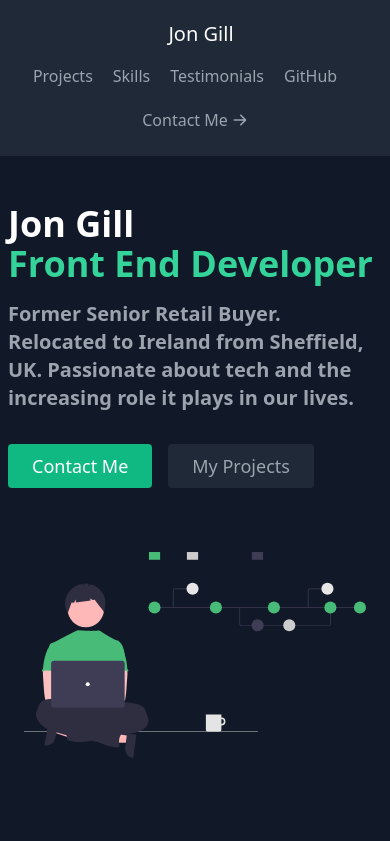
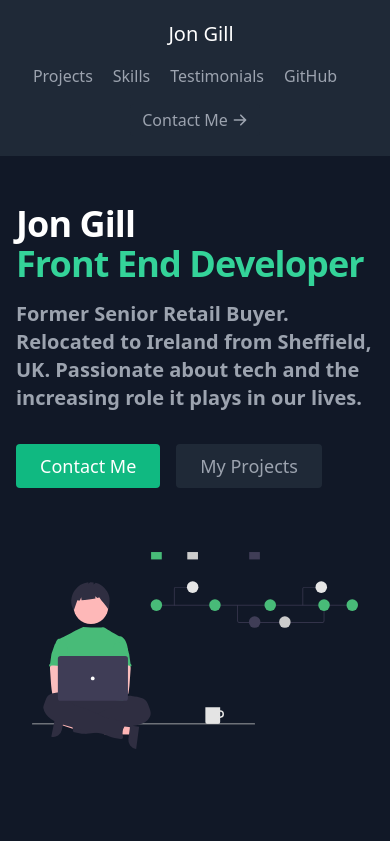
Before and after one commit to jpg6453/my-portfolio, a React (Create React App) app: page / in a window 390 px wide. Shown: the top 841 px of the page. Built offline with nearby package versions, Linux system fonts and the light colour scheme.

Commit message:
hero section: amend padding

```diff
--- a/src/components/About.js
+++ b/src/components/About.js
@@ -3,9 +3,9 @@ import React from 'react';
 export default function About() {
   return (
     <section id='about'>
-      <div className='container mx-auto flex px-2 py-12 md:p-6 lg:px-24 lg:py-10 xl:px-28 xl:py-20 lg:flex-row flex-col items-center md:mt-20'>
+      <div className='container px-4 flex py-12 md:p-6 lg:px-24 lg:py-10 xl:px-28 xl:py-20 lg:flex-row flex-col items-center md:mt-20'>
         <div className='lg:flex-grow md:w-full lg:pr-24 flex flex-col md:items-center md:text-center lg:items-start lg:text-left mb-16 md:mb-8 items-start text-left'>
-          <h1 className='title-font font-extrabold trackin-tight md:text-6xl text-4xl xl:text-6xl mb-4 text-white'>
+          <h1 className='title-font font-extrabold tracking-tight md:text-6xl text-4xl xl:text-6xl mb-4 text-white'>
             <span className='block md:mb-1 lg:mb-0'>Jon Gill</span>
             <span className='block text-green-400'>Front End Developer</span>
           </h1>
```
